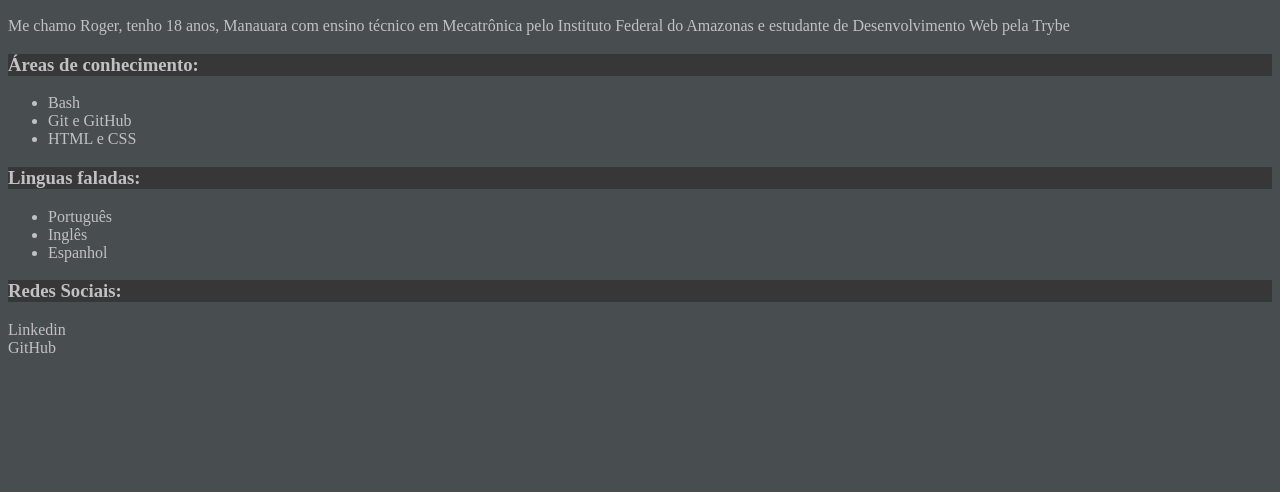
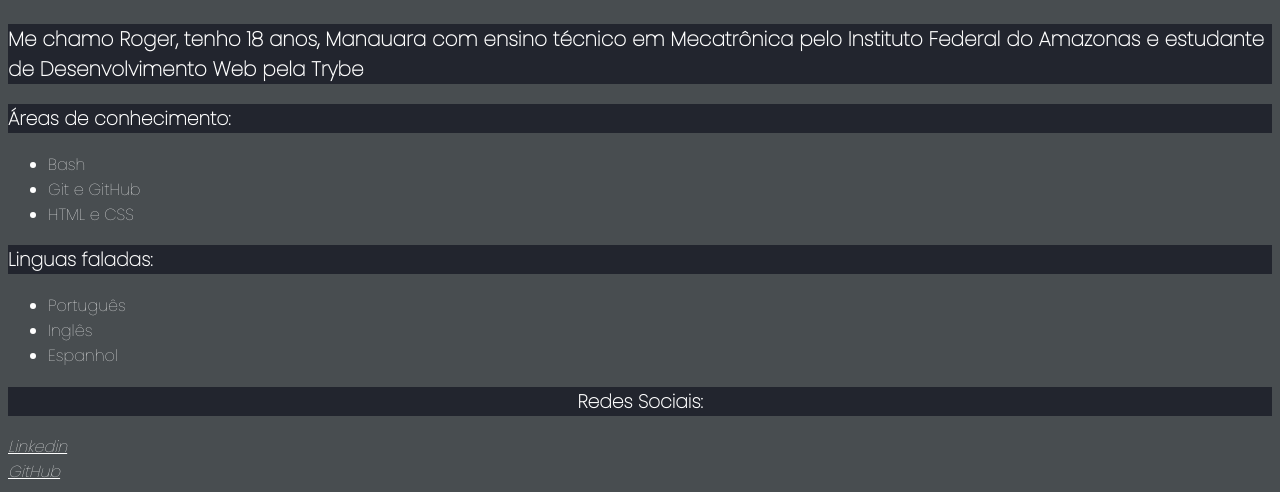
Before and after one commit to roger-mont/roger-mont.github.io, a plain HTML site: page index.html in a window 1280 px wide. Shown: the part 394-886 px from the top of the page. Before the commit the page ends 800 px from the top, so only its background shows below. Drawn offline with Linux system fonts and the light colour scheme.

Commit message:
Adicionada fonte e nova paleta de cores

```diff
--- a/index.html
+++ b/index.html
@@ -6,47 +6,58 @@
     <title>Portfolio|Roger Monteiro</title>
     <style>
         body{
-            background-color: #484D50;
+            background-color: #484D50; font-family: 'Poppins';
         }
 
         h1 {
-            font-family: 'Poppins'; color: #C1C1C3;
+            font-family: 'Poppins'; color: #C1C1C3; font-weight: bold;
         }
     .picture {
         border-radius: 150px;
     }
 
-    .second-text, .main-text, p{
-        color: #C1C1C3; text-decoration: none;
+    .second-text, .main-text{
+        color: #ffffff; text-decoration: none;
     }
 
-    .frame-second {
-        background-color: #373737
+    .frame-main {
+        background-color: #22252e
     }
 
+    .links {
+        color: #ffffff; font-style:italic;
+    }
+
+    #social-media{
+        text-align: center;
+    }
+
+    p {
+        color:#ffffff; font-size:20px; font-weight: bold;
+    }
     </style>
 </head>
 <body>
     <h1>Olá, sou o Roger Monteiro, futuro desenvolver web</h1>
     <img class="picture" src="https://thumbs2.imgbox.com/c7/5c/asZ0dXxH_t.jpeg" alt="Selfie de Roger Monteiro">
-    <p> Me chamo Roger, tenho 18 anos, Manauara com ensino técnico em Mecatrônica pelo Instituto Federal do Amazonas e estudante de  Desenvolvimento Web pela Trybe </p>
-    <h3 class="second-text frame-second">Áreas de conhecimento:</h3>
+    <p class="frame-main"> Me chamo Roger, tenho 18 anos, Manauara com ensino técnico em Mecatrônica pelo Instituto Federal do Amazonas e estudante de  Desenvolvimento Web pela Trybe </p>
+    <h3 class="main-text frame-main">Áreas de conhecimento:</h3>
 
-    <ul class="main-text">
+    <ul class="second-text">
         <li>Bash</li>
         <li>Git e GitHub</li>
         <li>HTML e CSS</li>
     </ul>
 
-    <h3 class="second-text frame-second">Linguas faladas:</h3>
-    <ul class="main-text">
+    <h3 class="main-text frame-main">Linguas faladas:</h3>
+    <ul class="second-text">
         <li>Português</li>
         <li>Inglês</li>
         <li>Espanhol</li>
     </ul>
-    <h3 class="second-text frame-second">Redes Sociais:</h3>
-    <a class="main-text" href="https://linkedin.com/in/rogermonteiro" target="_black">Linkedin</a>
+    <h3 class="main-text frame-main" id="social-media">Redes Sociais:</h3>
+    <a class="links" href="https://linkedin.com/in/rogermonteiro" target="_black">Linkedin</a>
     <br>
-    <a class="main-text" href="https://github.com/roger-mont" target="_black">GitHub</a>
+    <a class="links" href="https://github.com/roger-mont" target="_black">GitHub</a>
 </body>
 </html>
```
